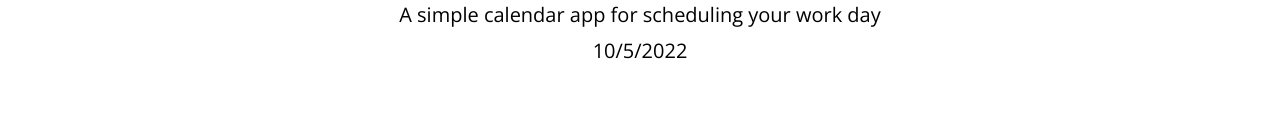
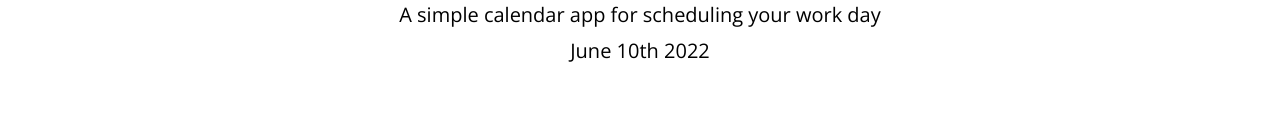
Before and after one commit to Zaphod1977/Work-Day-Scheduler, a plain HTML site: page index.html in a window 1280 px wide. Shown: the part 153-284 px from the top of the page. Drawn offline with nearby package versions, Linux system fonts and the light colour scheme.

Commit message:
added moment.js script and modified date style

```diff
--- a/index.html
+++ b/index.html
@@ -77,7 +77,7 @@
 
   </div>
 
-
+<script src="https://momentjs.com/downloads/moment.js"></script>
   <script src="https://code.jquery.com/jquery-3.4.1.min.js"></script>
   <script src="https://cdnjs.cloudflare.com/ajax/libs/moment.js/2.24.0/moment.min.js"></script>
   <script src="./js/script.js"></script>
--- a/js/script.js
+++ b/js/script.js
@@ -14,8 +14,7 @@ $(document).ready(function () {
 
     // current day is displayed
     var date = new Date();
-    $("#currentDay").text(date.getDate() + "/" + date.getMonth() + "/" + date.getFullYear());
-
+    $("#currentDay").text(moment().format('MMMM Do YYYY'));
 
     // time blocks for standard hours
     $(".container").children().each(function () {
```
